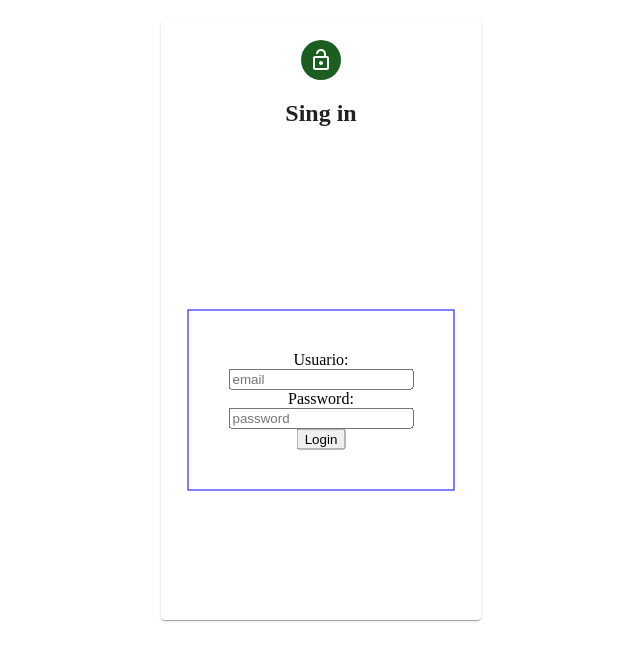
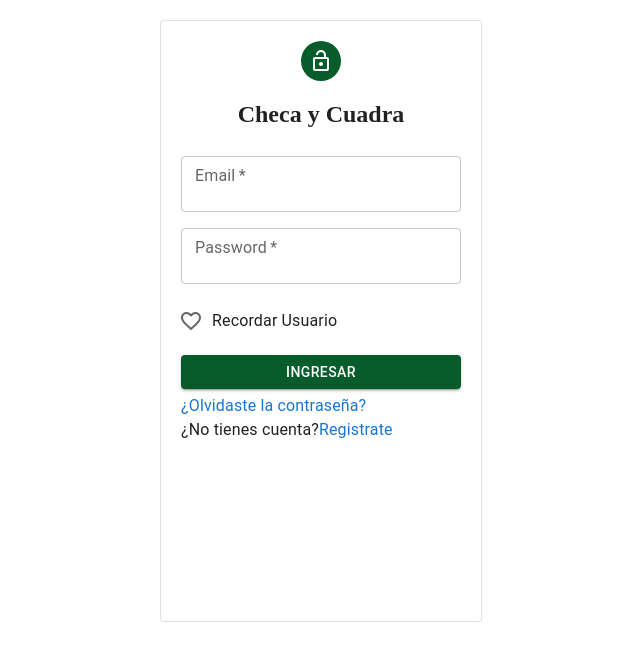
Before and after one commit to Proyectos-Kodemia/api-checaycuadra-frontend, a React (Create React App) app: page / in a window 1280 px wide. Shown: the top 660 px of the page, without its empty margins (319-959 px from the left). Built offline with nearby package versions, Linux system fonts and the light colour scheme.

Commit message:
terminando login

```diff
--- a/src/pages/Login.jsx
+++ b/src/pages/Login.jsx
@@ -1,10 +1,14 @@
 import React, { useState, useEffect } from 'react'
-import {Avatar, Grid, Paper} from '@mui/material'
+import {Avatar, Button, Grid, Link, Paper, TextField, Typography} from '@mui/material'
 import LockOpenOutlinedIcon from '@mui/icons-material/LockOpenOutlined'
+import FormControlLabel from '@mui/material/FormControlLabel'
+import Checkbox from '@mui/material/Checkbox'
+import FavoriteBorder from '@mui/icons-material/FavoriteBorder'
+import Favorite from '@mui/icons-material/Favorite'
 
 // import { useNavigate } from 'react-router-dom'
 import '../scss/login.css'
-import { green } from '@mui/material/colors'
+
 
 const Login = () => {
   const [email, setEmail] = useState('')
@@ -53,45 +57,40 @@ const Login = () => {
     // navigate.push('/add')
   }
   const paperStyle={padding:20, height: '70vh', width:280, margin:'20px auto'}
+  const avatarStyle={backgroundColor:'#075c2c'}
+  const heartStyle={color:'red'}
+  const inputStyle={padding:'8px 0'}
+  const buttonStyle={backgroundColor:'#075c2c', padding:'5px 0', margin:'5px 0' }
+  return (
 
-  return (
-    <>
-    <Grid align='center'>
-      <Paper elevarion={10} style={paperStyle}>
-        <Avatar sx={{ bgcolor: green[900] }}><LockOpenOutlinedIcon color='second'/></Avatar>
-        <h2>Sing in</h2>
+    <Grid>
+      <Paper elevation={24} variant="outlined" style={paperStyle}>
+        <Grid align='center'>
+          <Avatar style={avatarStyle}><LockOpenOutlinedIcon color='second'/></Avatar>
+          <h2>Checa y Cuadra</h2>
+        </Grid>
+        <TextField label='Email' placeholder='Ingrese Email' color='success' required fullWidth style={inputStyle} onChange={(e) => setEmail(e.target.value)}></TextField>
+
+        <TextField label='Password' placeholder='Ingrese Password' color='success' type='password' required fullWidth style={inputStyle} onChange={(e) => setPassword(e.target.value)}></TextField>
+
+        <FormControlLabel style={inputStyle} control={<Checkbox icon={<FavoriteBorder />} checkedIcon={<Favorite style={heartStyle}/>} />} label="Recordar Usuario" />
+
+        <Button type='submit' style={buttonStyle} variant='contained' fullWidth onClick={dataLogin}>Ingresar</Button>
+        <Typography>
+          <Link href="#" underline="hover" >
+            ¿Olvidaste la contraseña?
+          </Link>
+        </Typography>
+        <Typography> ¿No tienes cuenta?
+          <Link href="#" underline="hover">
+            Registrate
+          </Link>
+        </Typography>
+        {credencialsValid && <p>El usuario o contraseña son incorrectos</p>}
+        {emailValid && <p>Los datos son incorrectos</p>}
       </Paper>
     </Grid>
-    <div className='containerPrincipal'>
-      <div className='containerSecundario'>
-        <div className='form-group'>
-          <label>Usuario: </label>
-          <br />
-          <input
-            type='text'
-            placeholder='email'
-            className='form-control'
-            onChange={(e) => setEmail(e.target.value)}
-          />
-          <br />
-          <label>Password: </label>
-          <br />
-          <input
-            type='password'
-            placeholder='password'
-            className='form-control'
-            onChange={(e) => setPassword(e.target.value)}
-          />
-          <br />
-          <button onClick={dataLogin} >
-            Login
-          </button>
-          {credencialsValid && <p>El usuario o contraseña son incorrectos</p>}
-          {emailValid && <p>Los datos son incorrectos</p>}
-        </div>
-      </div>
-    </div>
-    </>
+
   )
 }
 
--- a/src/scss/login.css
+++ b/src/scss/login.css
@@ -12,76 +12,4 @@
 .containerSecundario {
   text-align: center;
 }
-
-.wrap {
-  width: 800px;
-  max-width: 90%;
-  margin: 30px auto;
-}
-
-.wrap ul.tabs {
-  width: 100%;
-  background: #363636;
-  list-style: none;
-  display: -webkit-box;
-  display: -ms-flexbox;
-  display: flex;
-}
-
-.wrap ul.tabs li {
-  width: 18%;
-}
-
-.wrap ul.tabs li a {
-  color: #fff;
-  text-decoration: none;
-  font-size: 16px;
-  text-align: center;
-  display: block;
-  padding: 20px 0px;
-}
-
-.wrap .active {
-  background: #0984CC;
-}
-
-.wrap ul.tabs li a .tab-text {
-  margin-left: 8px;
-}
-
-.wrap .secciones {
-  width: 100%;
-  background: #fff;
-}
-
-.wrap .secciones article {
-  padding: 30px;
-}
-
-.wrap .secciones article p {
-  text-align: justify;
-}
-
-@media screen and (max-width: 400px) {
-  .wrap ul.tabs li {
-    width: none;
-    -ms-flex-preferred-size: 0;
-        flex-basis: 0;
-    -webkit-box-flex: 1;
-        -ms-flex-positive: 1;
-            flex-grow: 1;
-  }
-}
-
-@media screen and (max-width: 400px) {
-  .wrap ul.tabs li a {
-    padding: 15px 0px;
-  }
-  .wrap ul.tabs li a .tab-text {
-    display: none;
-  }
-  .wrap .secciones article {
-    padding: 20px;
-  }
-}
 /*# sourceMappingURL=login.css.map */
```
Also changed, not shown: src/scss/login.scss (+0 -71 lines), 1 other file (tests, documents, lock files or other folders).
